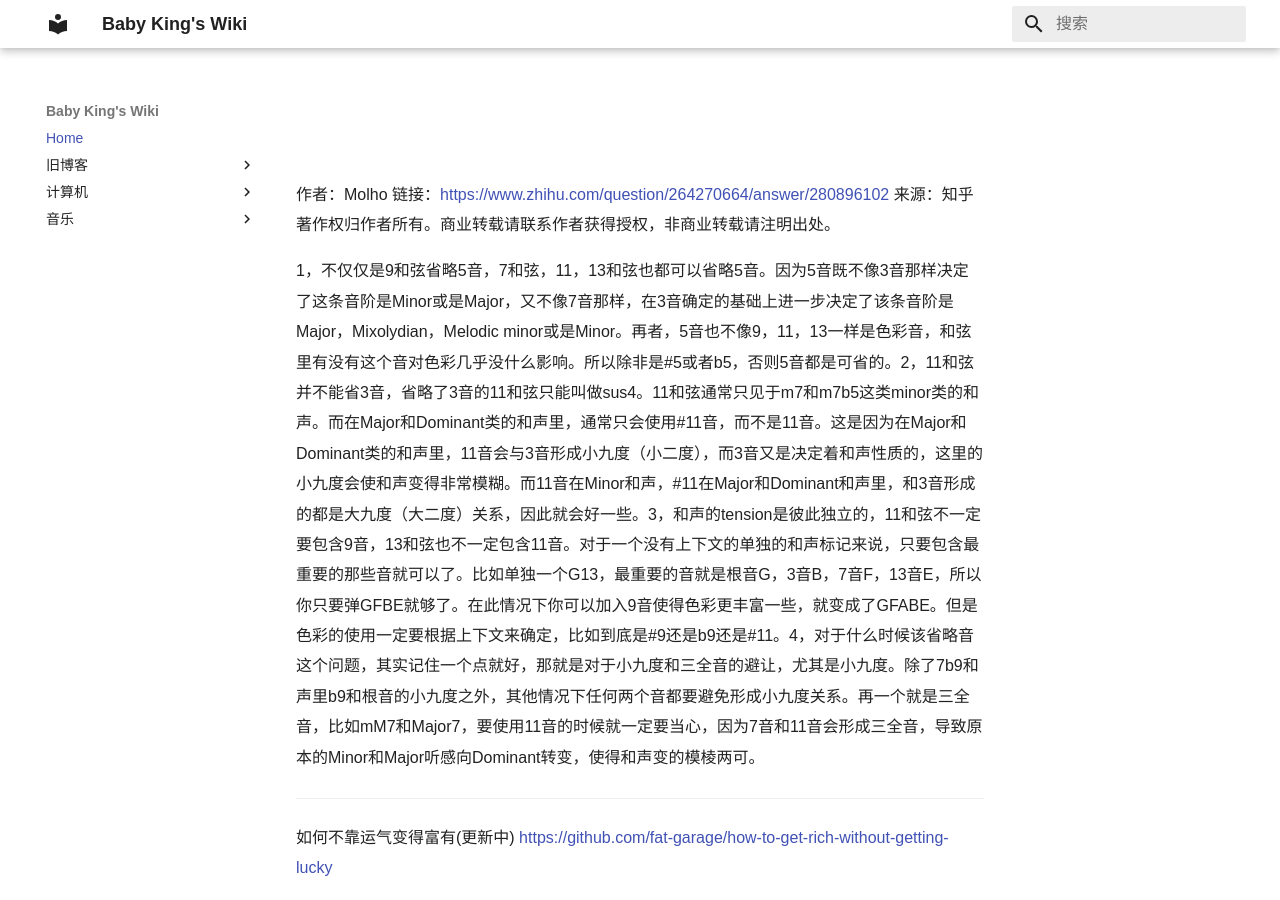
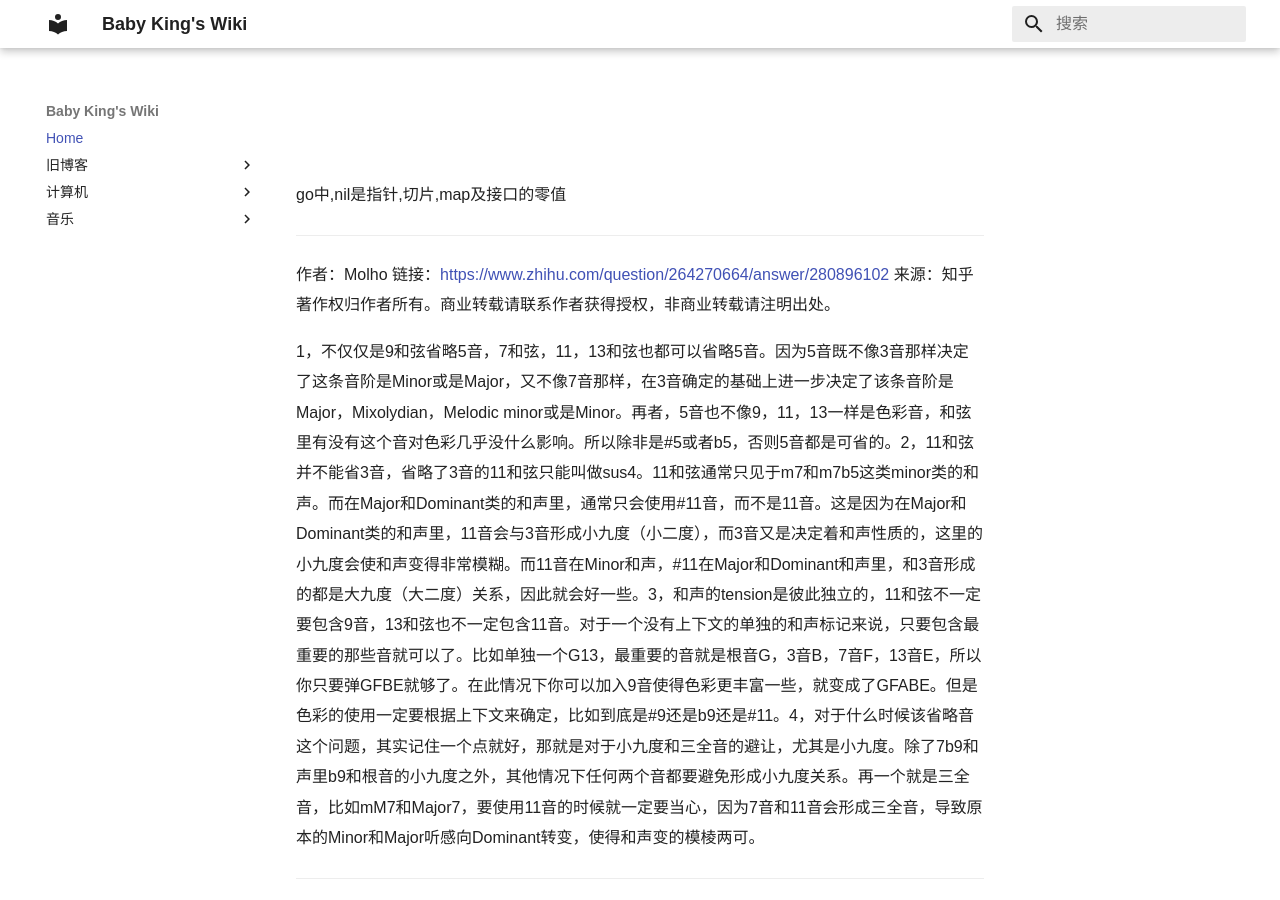
Before and after one commit to babyking/wiki, an MkDocs documentation site: the page built from wiki/index.md, in a window 1280 px wide and 900 px high. Built offline with MkDocs 1.6.1 and Material for MkDocs 9.7.7, drawn with Linux system fonts in a browser that asks for light colours.

Commit message:
quick commit

```diff
--- a/wiki/index.md
+++ b/wiki/index.md
@@ -1,4 +1,6 @@
 #
+go中,nil是指针,切片,map及接口的零值
+___
 作者：Molho
 链接：https://www.zhihu.com/question/264270664/answer/280896102
 来源：知乎
```
